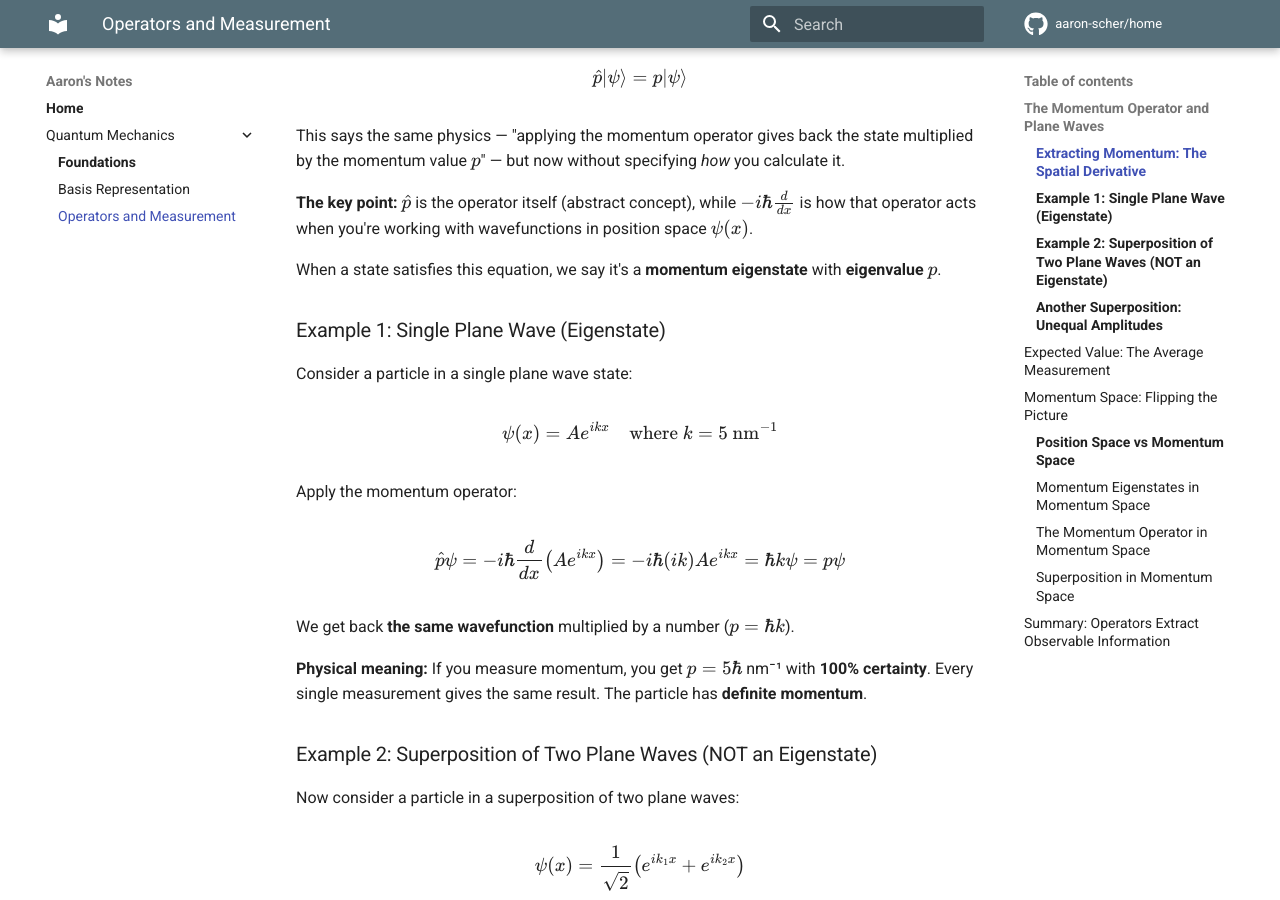
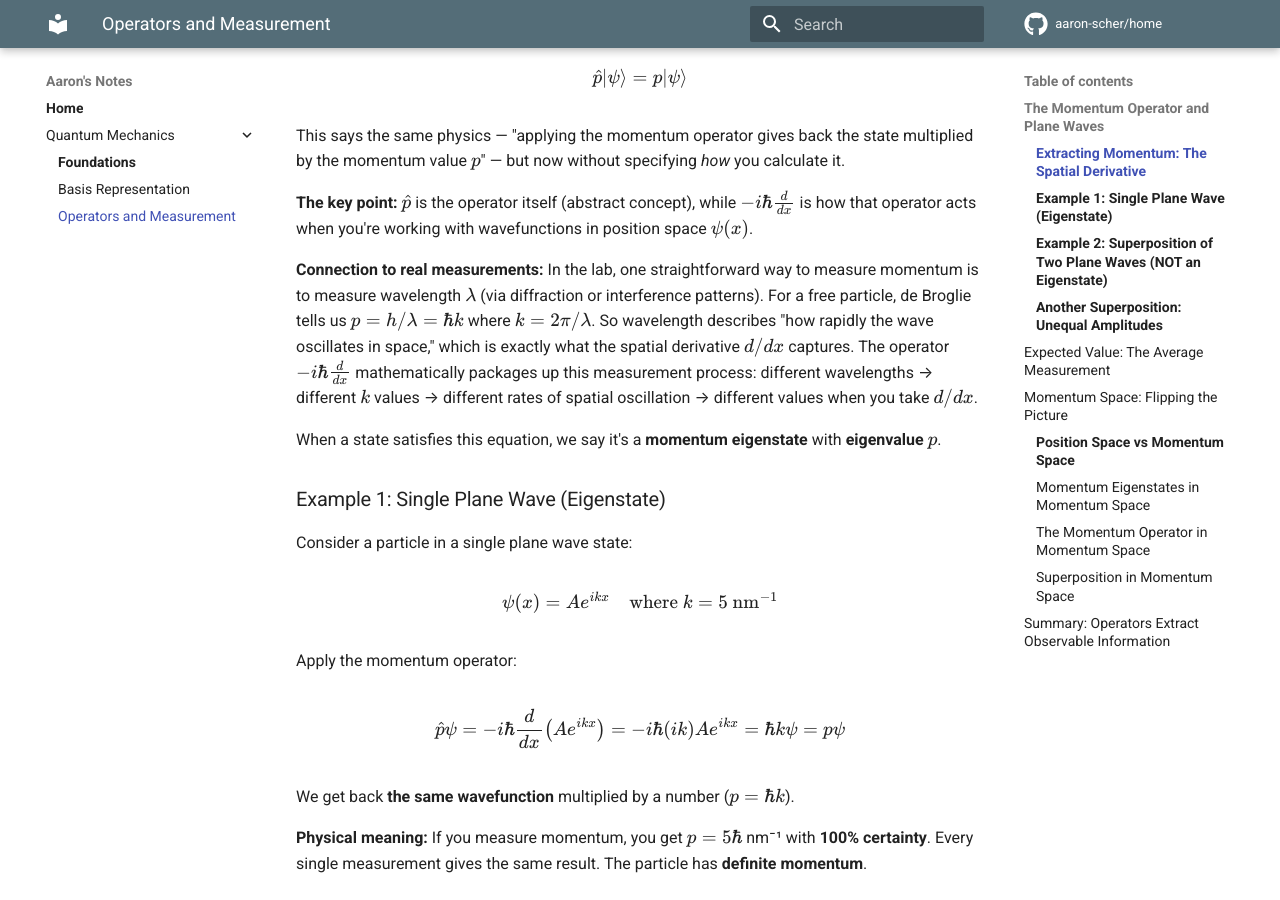
Before and after one commit to aaron-scher/home, an MkDocs documentation site: the page built from docs/quantum-mechanics/quantum-operators.md, in a window 1280 px wide and 900 px high, scrolled down 1737 px. Built offline with MkDocs 1.6.1 and Material for MkDocs 9.7.7, drawn with Linux system fonts in a browser that asks for light colours; comment, search, counter and statistics services are not loaded.

Commit message:
Add connection to real measurements: wavelength → momentum → derivatives
Added paragraph explaining how abstract operator math relates to actual lab measurements:

- In lab, measure wavelength λ (diffraction/interference) to get momentum
- De Broglie for free particle: p = h/λ = ℏk
- Wavelength = "how rapidly wave oscillates in space"
- That's exactly what d/dx captures!
- Operator -iℏd/dx packages this: different λ → different k → different oscillation rate → different derivative value

Makes it clear: you don't literally take derivatives in the lab, but the math operator encodes what you physically measure (wavelength/oscillation rate).

🤖 Generated with [Claude Code](https://claude.com/claude-code)

Co-Authored-By: Claude <noreply@anthropic.com>

```diff
--- a/docs/quantum-mechanics/quantum-operators.md
+++ b/docs/quantum-mechanics/quantum-operators.md
@@ -69,6 +69,8 @@ $$
 This says the same physics — "applying the momentum operator gives back the state multiplied by the momentum value $p$" — but now without specifying *how* you calculate it.
 
 **The key point:** $\hat{p}$ is the operator itself (abstract concept), while $-i\hbar\frac{d}{dx}$ is how that operator acts when you're working with wavefunctions in position space $\psi(x)$.
+
+**Connection to real measurements:** In the lab, one straightforward way to measure momentum is to measure wavelength $\lambda$ (via diffraction or interference patterns). For a free particle, de Broglie tells us $p = h/\lambda = \hbar k$ where $k = 2\pi/\lambda$. So wavelength describes "how rapidly the wave oscillates in space," which is exactly what the spatial derivative $d/dx$ captures. The operator $-i\hbar\frac{d}{dx}$ mathematically packages up this measurement process: different wavelengths → different $k$ values → different rates of spatial oscillation → different values when you take $d/dx$.
 
 When a state satisfies this equation, we say it's a **momentum eigenstate** with **eigenvalue** $p$.
 
```
